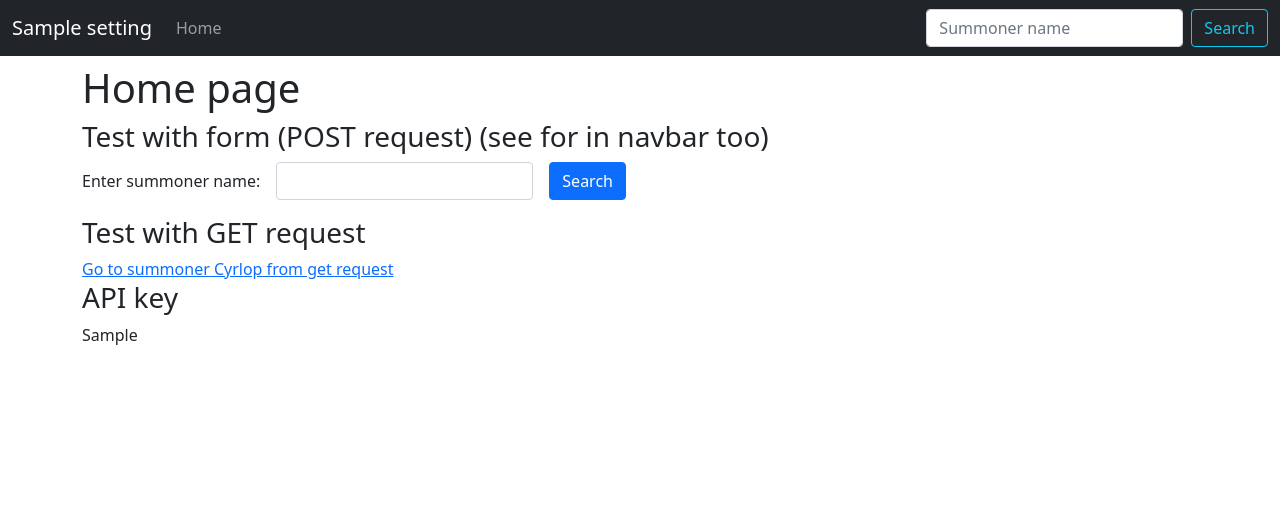
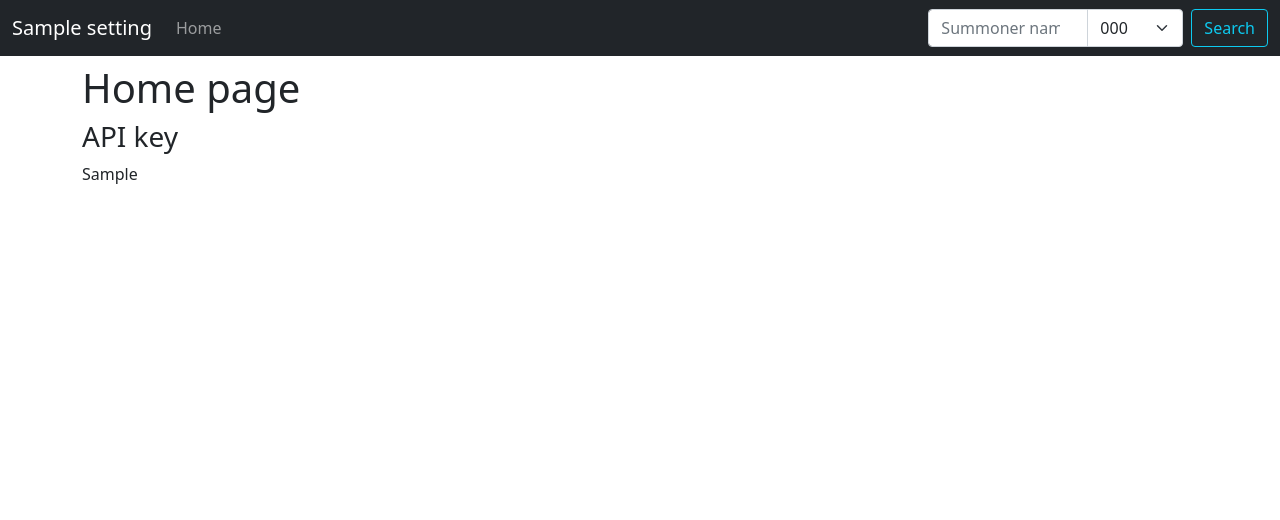
Before and after one commit to kevinrue/lolgenie, a FastAPI app: template src/templates/home.html in a window 1280 px wide. Shown: the top 520 px of the page. Run offline with FastAPI, Linux system fonts and the light colour scheme; the template is opened without the code that fills it: most values are stand-ins (such as "Sample title", 1, 10 or a date in 2020).

Commit message:
Parametrize regions (#19)
* Blackify riot.py

* Added regions as parameter

* Removed redundant tests in home page

* Prevent sending blank summoner name

```diff
--- a/src/main.py
+++ b/src/main.py
@@ -14,6 +14,20 @@ from . import riot
 class Settings(BaseSettings):
     app_name: str = "LoL genie"
     api_key: str = configuration.get_api_key()
+    # Regions (actually called platform) taken from https://developer.riotgames.com/docs/lol
+    regions: list = [
+        {"code": "EUW1", "host": "euw1.api.riotgames.com"},
+        {"code": "BR1", "host": "br1.api.riotgames.com"},
+        {"code": "EUN1", "host": "eun1.api.riotgames.com"},
+        {"code": "JP1", "host": "jp1.api.riotgames.com"},
+        {"code": "KR", "host": "kr.api.riotgames.com"},
+        {"code": "LA1", "host": "la1.api.riotgames.com"},
+        {"code": "LA2", "host": "la2.api.riotgames.com"},
+        {"code": "NA1", "host": "na1.api.riotgames.com"},
+        {"code": "OC1", "host": "oc1.api.riotgames.com"},
+        {"code": "TR1", "host": "tr1.api.riotgames.com"},
+        {"code": "RU", "host": "ru.api.riotgames.com"},
+    ]
 
 
 settings = Settings()
@@ -43,11 +57,15 @@ def home(request: Request, context: dict = get_context()):
     return templates.TemplateResponse("home.html", context)
 
 
-@app.get("/summoner/{summoner}")
-def summoner_get(request: Request, summoner: str, context: dict = get_context()):
-    # TODO: parameterize hard-coded region
+@app.get("/summoner/{region_code}/{summoner}")
+def summoner_get(
+    request: Request,
+    summoner: str,
+    region_code: str = "euw1",
+    context: dict = get_context(),
+):
     success_summoner_data, summoner_data = riot.get_summoner_data(
-        "euw1", summoner, settings.api_key
+        region_code, summoner, settings.api_key
     )
     print(summoner_data)
     if not success_summoner_data:
@@ -58,7 +76,7 @@ def summoner_get(request: Request, summoner: str, context: dict = get_context())
         last_games = {}
     else:
         success_last_games, last_games = riot.get_last_games(
-            "euw1",
+            region_code,
             summoner_data["accountId"],
             settings.api_key,
             start_index=0,
@@ -87,8 +105,11 @@ def summoner_get(request: Request, summoner: str, context: dict = get_context())
 
 @app.post("/summoner")
 def summoner_form(
-    request: Request, context: dict = get_context(), summoner: str = Form(...)
+    request: Request,
+    context: dict = get_context(),
+    summoner: str = Form(...),
+    region_code: str = Form(...),
 ):
     return RedirectResponse(
-        url=f"/summoner/{summoner}", status_code=status.HTTP_303_SEE_OTHER
+        url=f"/summoner/{region_code}/{summoner}", status_code=status.HTTP_303_SEE_OTHER
     )
--- a/src/riot.py
+++ b/src/riot.py
@@ -2,7 +2,9 @@ import requests
 
 
 def get_json(url):
-    """Returns GET request OK status and content as JSON"""
+    """
+    Returns GET request OK status and content as JSON
+    """
     res = requests.get(url)
     return res.ok, res.json()
 
@@ -19,7 +21,7 @@ def get_summoner_data(region, summoner_name, api_key):
 
 def get_last_games(region, encrypted_account_id, api_key, start_index=0, end_index=20):
     """
-    Returns latest games data in JSON format and request OK status.
+    Returns latest games data in JSON format and request OK status
 
     Reference: https://developer.riotgames.com/apis#match-v4/GET_getMatchlist
     """
--- a/src/templates/base.html
+++ b/src/templates/base.html
@@ -35,7 +35,16 @@
               </li>
             </ul>
             <form class="d-flex" action="{{url_for('summoner_form')}}" method="post">
-              <input class="form-control me-2" type="search" placeholder="Summoner name" aria-label="Search" id="summoner" name="summoner">
+
+              <div class="input-group me-2">
+                <input class="form-control" type="search" placeholder="Summoner name" aria-label="Search" id="summoner" name="summoner" style="width: 10em;" required>
+                <select class="form-select" id="region_code" name="region_code" style="width: 6em;">
+                  {% for region in settings["regions"] %}
+                    <option value="{{region['code']}}">{{region['code']}}</option>
+                  {% endfor %}
+                </select>
+              </div>
+
               <button class="btn btn-outline-info" type="submit">Search</button>
             </form>
           </div>
--- a/src/templates/home.html
+++ b/src/templates/home.html
@@ -4,24 +4,6 @@
 {% block content %}
   <h1>Home page</h1>
 
-  <h3>Test with form (POST request) (see for in navbar too)</h3>
-  <form action="{{url_for('summoner_form')}}" method="post" style="margin-bottom: 1em;">
-    <div class="row g-3 align-items-center">
-      <div class="col-auto">
-        <label for="summoner" class="col-form-label">Enter summoner name:</label>
-      </div>
-      <div class="col-auto">
-        <input type="text" id="summoner" class="form-control" aria-describedby="summoner" id="summoner" name="summoner">
-      </div>
-      <div class="col-auto">
-        <button type="submit" class="btn btn-primary">Search</button>
-      </div>
-    </div>
-  </form>
-
-  <h3>Test with GET request</h3>
-  <a href="{{url_for('summoner_get', summoner='Cyrlop')}}">Go to summoner Cyrlop from get request</a>
-
   <h3>API key</h3>
   {{settings.api_key}}
 {% endblock %}
```
